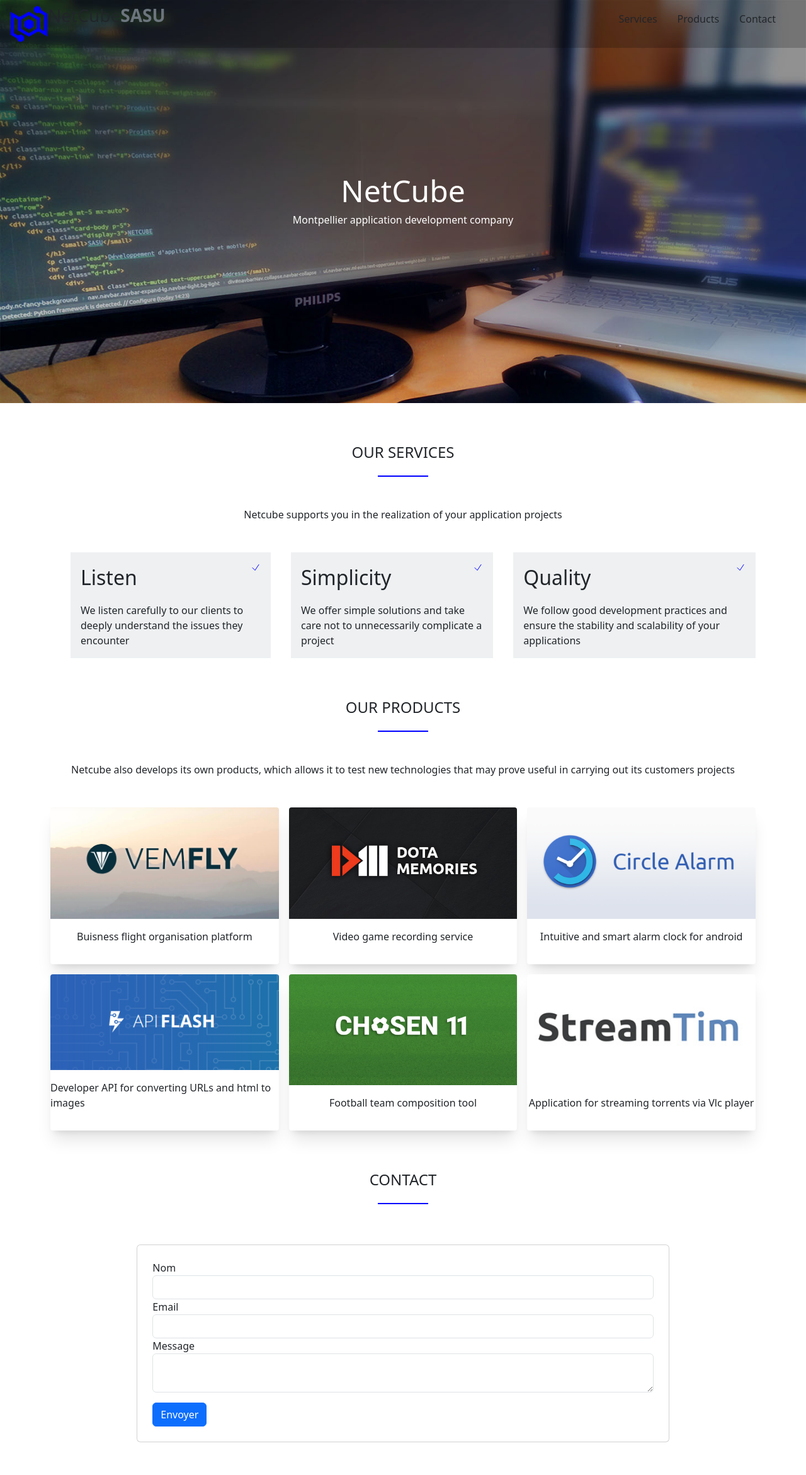
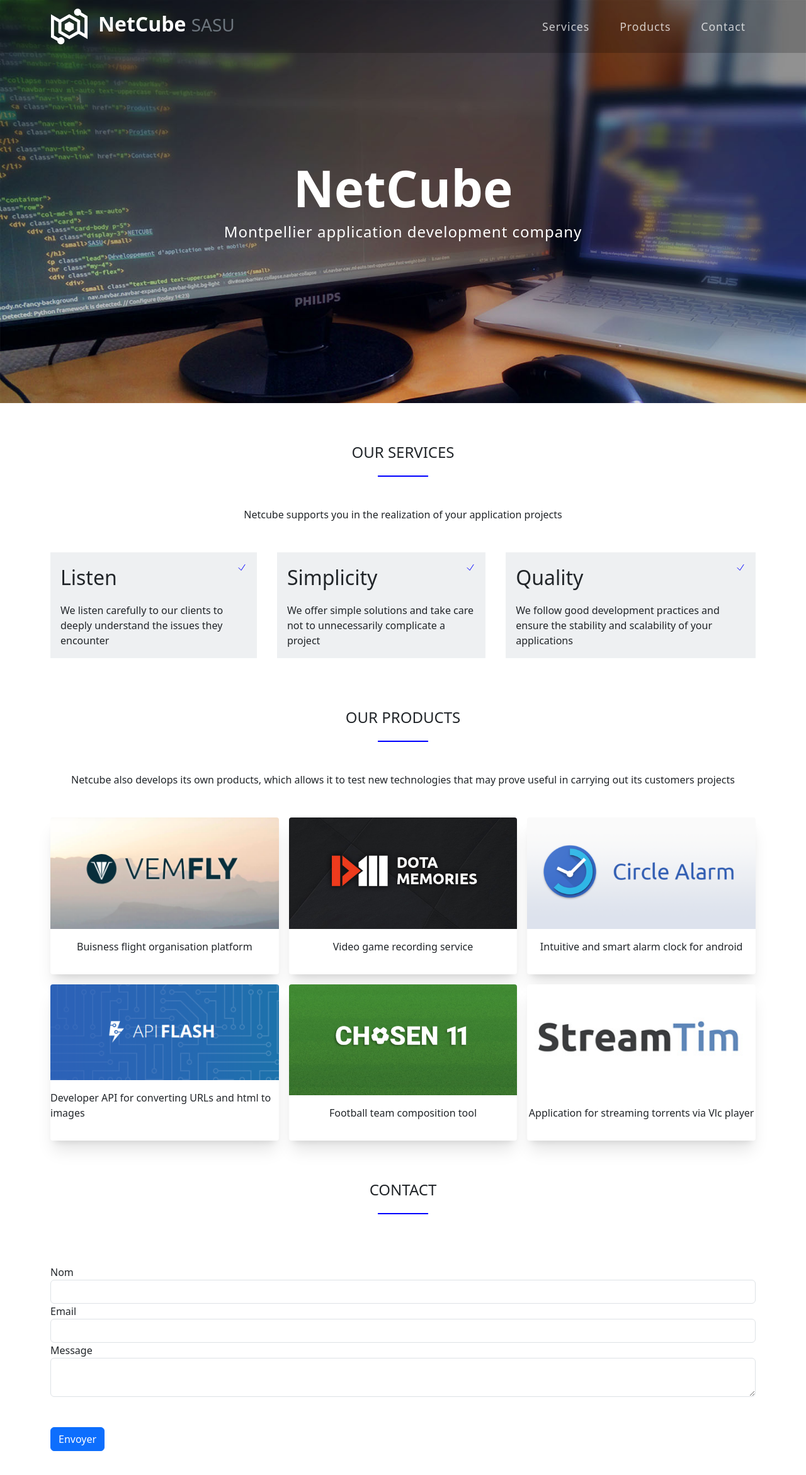
Before and after one commit to JordanRoberts-2000/netlify-netcube, a plain HTML site: page index.html in a window 1280 px wide. Shown: the whole page at 63% size. Drawn offline with nearby package versions, Linux system fonts and the light colour scheme.

Commit message:
responsive testing

```diff
--- a/index.html
+++ b/index.html
@@ -6,7 +6,8 @@
     <meta name="viewport" content="width=device-width, initial-scale=1.0">
     <link href="https://cdn.jsdelivr.net/npm/bootstrap@5.3.0/dist/css/bootstrap.min.css" rel="stylesheet" integrity="sha384-9ndCyUaIbzAi2FUVXJi0CjmCapSmO7SnpJef0486qhLnuZ2cdeRhO02iuK6FUUVM" crossorigin="anonymous">
     <link rel="stylesheet" href="styles.css">
-    <title>Document</title>
+    <link rel="icon" type="image/png" href="favicon-16x16.png"/>
+    <title>NetCube</title>
 </head>
 <body>
     <header>
@@ -21,8 +22,7 @@
                 l116.8,67.4c1.7,35.3,30.8,63.4,66.5,63.4c36.8,0,66.7-29.9,66.7-66.7s-29.9-66.7-66.7-66.7c-17.4,0-33.2,6.7-45.1,17.6l-82.2-47.4
                 V623.9l80.9,46.7v200.4L750,987.5l173.6-100.2l165,95.3V559.2z M895.5,838.7l-145.5,84l-145.5-84V670.6l145.5-84l145.5,84V838.7z" class="nc-logo-path" data-v-c5ff5274=""></path></g>
             </svg>
-            <h3>NetCube</h3>
-            <small id="header__logo--sasu">SASU</small>
+            <h3 id="header__logo--title">NetCube <small id="header__logo--sasu">SASU</small></h3>
         </div>
         <nav>
             <ul id="nav__container--wrapper">
@@ -120,12 +120,8 @@
                 <h4>CONTACT</h4>
                 <div id="section__titles--underline"></div>
             </div>
-            <div class="row my-5">
-                <div class="col-md-8 mx-auto mt-3 mb-5">
-                    <div class="card">
-                        <div class="card-body p-4">
             <form name="contact" method="POST" action="/success"
-                                  data-netlify-recaptcha="true" data-netlify="true">
+                    data-netlify-recaptcha="true" data-netlify="true" id="contact__form">
                 <div class="form-group">
                     <label for="name">Nom</label>
                     <input name="name" type="text" class="form-control" id="name">
@@ -134,17 +130,13 @@
                     <label for="email">Email</label>
                     <input name="email" type="email" class="form-control" id="email" required>
                 </div>
-                                <div class="form-group">
+                <div class="form-group contact__message--padding">
                     <label for="message">Message</label>
                     <textarea name="message" class="form-control" id="message"></textarea>
                 </div>
                 <div class="mb-3" data-netlify-recaptcha="true"></div>
                 <button type="submit" class="btn btn-primary">Envoyer</button>
             </form>
-                        </div>
-                    </div>
-                </div>
-            </div>
         </section>
     </main>
     <script src="https://cdn.jsdelivr.net/npm/bootstrap@5.3.0/dist/js/bootstrap.bundle.min.js" integrity="sha384-geWF76RCwLtnZ8qwWowPQNguL3RmwHVBC9FhGdlKrxdiJJigb/j/68SIy3Te4Bkz" crossorigin="anonymous"></script>
--- a/index.js
+++ b/index.js
@@ -1 +1,44 @@
-console.log('working')
+const header = document.querySelector('header')
+const navList = document.querySelector('#nav__container--wrapper')
+const headerTitle = document.querySelector('#header__logo--title')
+const checkHeaderStyles = () => {
+    if(window.scrollY !== 0 && !navList.classList.contains('navContainerScrolled')){
+        header.style.transitionDuration = '500ms'
+        header.style.backgroundColor = '#edf0f1'
+        navList.classList.add("navContainerScrolled")
+        headerTitle.style.color = 'rgba(0, 0, 0, 0.9)'
+        setTimeout(() => {
+            header.style.transitionDuration = '0ms'
+        },500)
+   }
+   if(window.scrollY === 0 && header.style.backgroundColor !== 'rgba(0, 0, 0, 0.2)'){
+        header.style.transitionDuration = '500ms'
+        header.style.backgroundColor = 'rgba(0, 0, 0, 0.2)'
+        navList.classList.remove("navContainerScrolled")
+        headerTitle.style.color = 'white'
+        setTimeout(() => {
+            header.style.transitionDuration = '0ms'
+        },500)
+   }
+}
+document.addEventListener("scroll", () => {
+    checkHeaderStyles()
+})
+
+checkHeaderStyles()
+
+const hamburgerMenu = document.querySelector("#header__hamburgerMenu--container")
+
+hamburgerMenu.addEventListener("click", () => {
+    if(hamburgerMenu.classList.contains('active')){
+        hamburgerMenu.classList.remove("active")
+        hamburgerMenu.children[0].style.transform = 'rotate(0deg) translateY(0px)'
+        hamburgerMenu.children[1].style.opacity = '1'
+        hamburgerMenu.children[2].style.transform = 'rotate(0deg) translateY(0px)'
+    }else{
+        hamburgerMenu.classList.add("active")
+        hamburgerMenu.children[0].style.transform = 'rotate(45deg) translateY(10px)'
+        hamburgerMenu.children[1].style.opacity = '0'
+        hamburgerMenu.children[2].style.transform = 'rotate(-45deg) translateY(-10px)'
+    }
+})
--- a/styles.css
+++ b/styles.css
@@ -11,7 +11,7 @@ header{
     display: flex;
     align-items: center;
     position: fixed;
-    width: 100%;
+    width: 100vw;
     top: 0;
     left: 0;
     z-index: 10;
@@ -20,21 +20,25 @@ header{
 #header__hamburgerMenu--container{
     display: flex;
     flex-direction: column;
+    justify-content: center;
+    align-items: center;
     padding: .5rem;
     gap: .3rem;
     width: fit-content;
     background: none;
 	border: none;
+    transition-duration: .5s;
 }
 
 .header__hamburgerMenu--bar{
-    height: 1px;
-    width: 1rem;
-    background-color: black;
+    height: 2px;
+    width: 1.3rem;
+    background-color: #6c757d;
+    transition-duration: .5s;
 }
 
 header svg{
-    fill: blue;
+    fill: white;
     color: white;
     height: 60px;
     width: 60px;
@@ -42,24 +46,44 @@ header svg{
 
 #header__logo{
     display: flex;
-    font-size: 2rem;
+    align-items: center;
     line-height: 1.2;
     font-weight: 700;
+    padding: .25rem 0;
+    margin-left: 4rem;
+    color: white;
 }
 
 #header__logo--sasu{
     color: #6c757d;
+    font-weight: 300;
+}
+
+#header__logo--title{
+    font-size: 2rem;
+    font-weight: bold;
+    margin-left: 1rem;
 }
 
 nav{
     margin-left: auto;
-    margin-right: 2rem;
+    padding-right: 5rem;
+    display: none;
 }
 
 #nav__container--wrapper{
-    display: none;
-    gap: 2rem;
+    display: flex;
+    gap: 3rem;
+    font-size: 1.1rem;
+    letter-spacing: 1px;
     list-style-type: none;
+    color: hsla(0,0%,100%,.75);
+    margin-bottom: 0;
+    padding-right: 0rem;
+}
+
+.navContainerScrolled{
+    color: rgba(0,0,0,.5) !important;
 }
 
 @media (max-width: 580px) {
@@ -68,11 +92,18 @@ nav{
     }
 }
 
-@media (min-width: 768px) {
+@media (max-width: 828px) {
+    #header__logo{
+        margin-left: auto;
+        margin-right: 2rem;
+    }
+}
+
+@media (min-width: 828px) {
     #header__hamburgerMenu--container{
         display: none;
     }
-    #nav__container--wrapper{
+    nav{
         display: flex;
     }
 }
@@ -105,6 +136,7 @@ main{
 #home__section{
     height: 80vh;
     position: relative;
+    overflow: hidden;
 }
 
 #home__section--image{
@@ -122,20 +154,28 @@ main{
     transform: translate(-50%, -50%);
     text-align: center;
     color: white;
+    width: 100%;
+    padding: 0 .5rem;
 }
 
 #home__textContainer--main{
-    font-size: 3rem;
+    font-size: 5rem;
+    font-weight: 700;
 }
 
 #home__textContainer--secondary{
-    font-size: 1rem;
-    white-space: nowrap;
+    font-size: 1.5rem;
+    letter-spacing: 1px;
+    /* white-space: nowrap; */
+    font-weight: 300;
 }
 
 @media (max-width: 768px) {
     #home__textContainer--main{
         display: none;
+    }
+    #home__section{
+        height: 55vh;
     }
 }
 /* ===== Services Section ===== */
@@ -152,7 +192,7 @@ main{
 #services__list{
     display: flex;
     list-style-type: none;
-    margin: 0 5rem;
+    padding: 0 5rem;
     gap: 2rem;
 }
 
@@ -175,6 +215,12 @@ main{
 .services__topContainer svg{
     height: 1rem;
     stroke: blue;
+}
+
+@media (max-width: 768px) {
+    #services__list{
+        flex-direction: column;
+    }
 }
 
 /* ===== Products Section ===== */
@@ -217,8 +263,29 @@ main{
     justify-content: center;
 }
 
+@media (max-width: 990px) {
+    #products__grid--container{
+        grid-template-columns: repeat(2, 1fr);
+    }
+}
+
+@media (max-width: 768px) {
+    #products__grid--container{
+        grid-template-columns: repeat(1, 1fr);
+    }
+}
+
 /* ===== Products Section ===== */
 #contact__section{
     display: flex;
     flex-direction: column;
 }
+
+/* ===== contact__form ===== */
+#contact__form{
+    padding: 5rem;
+}
+
+.contact__message--padding{
+    padding-bottom: 2rem;
+}
```
Also changed, not shown: favicon-16x16.png (added). Lines whose indentation alone changed are shown as unchanged.
